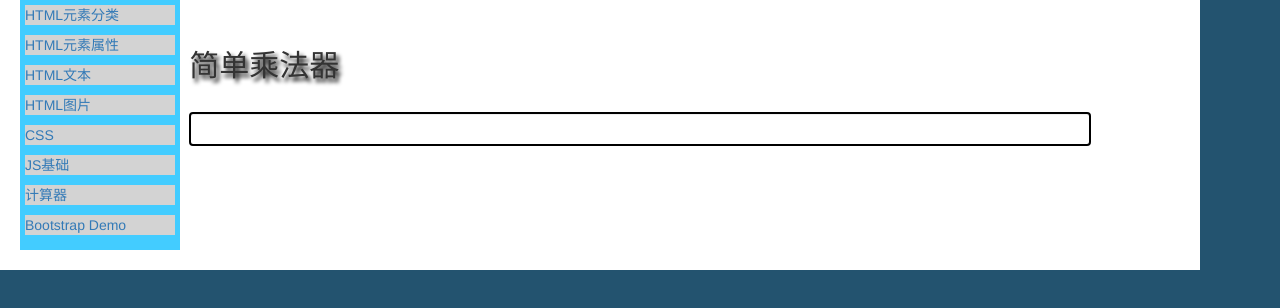
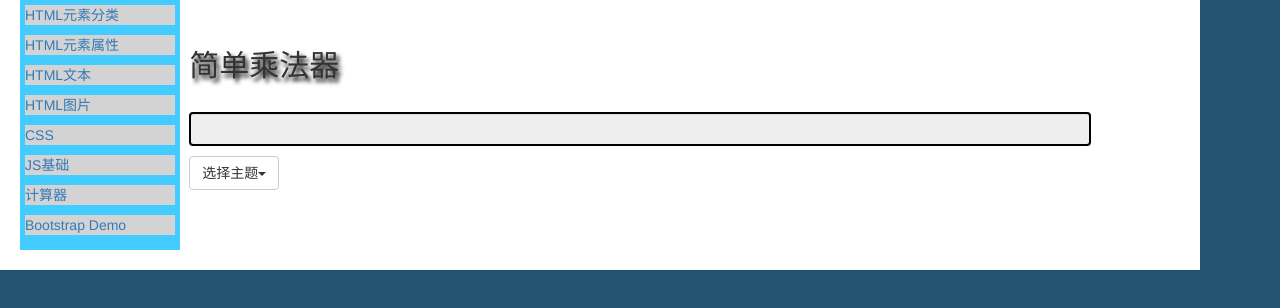
Before and after one commit to misapprehand/web-learning, a React app in the folder hello/: page /calc in a window 1280 px wide. Shown: the top 308 px of the page. Built offline with nearby package versions, Linux system fonts and the light colour scheme.

Commit message:
实现ThemeSelect的功能，并应用到CalcContainer中

```diff
--- a/hello/src/containers/CalcContainer.js
+++ b/hello/src/containers/CalcContainer.js
@@ -1,4 +1,5 @@
 import React, { Component } from 'react';
+import ThemeSelect from './calc/ThemeSelect';
 
 class CalcContainer extends Component {
   render () {
@@ -6,7 +7,10 @@ class CalcContainer extends Component {
       <div>
         <h2>简单乘法器</h2>
         <div id='multiplier'>
-            <input id='mul-result' type='text' className='form-control' readonly />
+          <input id='mul-result' type='text' className='form-control' readOnly />
+          <ThemeSelect
+            themes={{a: '1', b: '2', c: '3'}}
+            onSelect={(selectInfo) => console.log('selectInfo==' + selectInfo)} />
         </div>
       </div>
     );
--- a/hello/src/containers/calc/ThemeSelect.js
+++ b/hello/src/containers/calc/ThemeSelect.js
@@ -1,4 +1,5 @@
 import React, { Component } from 'react';
+import PropTypes from 'prop-types';
 
 // <div class="dropdown">
 // <button class="btn btn-default dropdown-toggle" type="button" id="dropdownMenu1" data-toggle="dropdown" aria-haspopup="true" aria-expanded="true">
@@ -13,25 +14,42 @@ import React, { Component } from 'react';
 // <li><a href="#">Separated link</a></li>
 // </ul>
 // </div>
-class ThemeSelect extends Component{
-    render(){
-        return (
-          <div className="dropdown">
-            <button class="btn btn-default dropdown-toggle" type="button" id="dropdownMenu1" data-toggle="dropdown" aria-haspopup="true" aria-expanded="true">
+class ThemeSelect extends Component {
+  componentDidMount () {
+    const { onSelect, themes } = this.props;
+    $('.dropdown-menu a').on('click', function () {
+      $('.dropdown-toggle').html($(this).html() + '<span class="caret"></span>');
+      if (onSelect) {
+        onSelect(themes[$(this).html()]);
+      }
+    });
+  }
+  render () {
+    const selectItems = (themes) => {
+      const elements = [];
+      Object.keys(themes).forEach((name, index) => {
+        elements.push(<li key={index + name}><a href='#'>{name}</a></li>);
+      });
+      return elements;
+    };
+    return (
+      <div className='dropdown'>
+        <button className='btn btn-default dropdown-toggle' type='button' id='dropdownMenu1' data-toggle='dropdown' aria-haspopup='true' aria-expanded='true'>
                  选择主题
-                 <span class="caret"></span>
-            </button>
-            <ul className="dropdown-menu" aria-labelledby="dropdownMenu1">
-               <li><a href="#">Action</a></li>
-               <li><a href="#">Another action</a></li>
-               <li><a href="#">Something else here</a></li>
-               <li role="separator" className="divider"></li>
-               <li><a href="#">Separated link</a></li>
-            </ul>
-          </div>
-        )
-    }
+                 <span className='caret' />
+        </button>
+        <ul className='dropdown-menu' aria-labelledby='dropdownMenu1'>{
+                 selectItems(this.props.themes)
+            }
+        </ul>
+      </div>
+    );
+  }
 }
+ThemeSelect.propTypes = {
+  themes: PropTypes.object.isRequired,
+  onSelect: PropTypes.func.isRequired
+};
 function createThemeSelect ({parentNode, themes, onSelect}) {
   const element = document.createElement('div');
   element.setAttribute('class', 'dropdown');
@@ -87,5 +105,5 @@ function createThemeSelect_one_item ({name}) {
 
   return element_li;
 }
-//export default createThemeSelect;
+// export default createThemeSelect;
 export default ThemeSelect;
```
Also changed, not shown: 1 other file (tests, documents, lock files or other folders).
